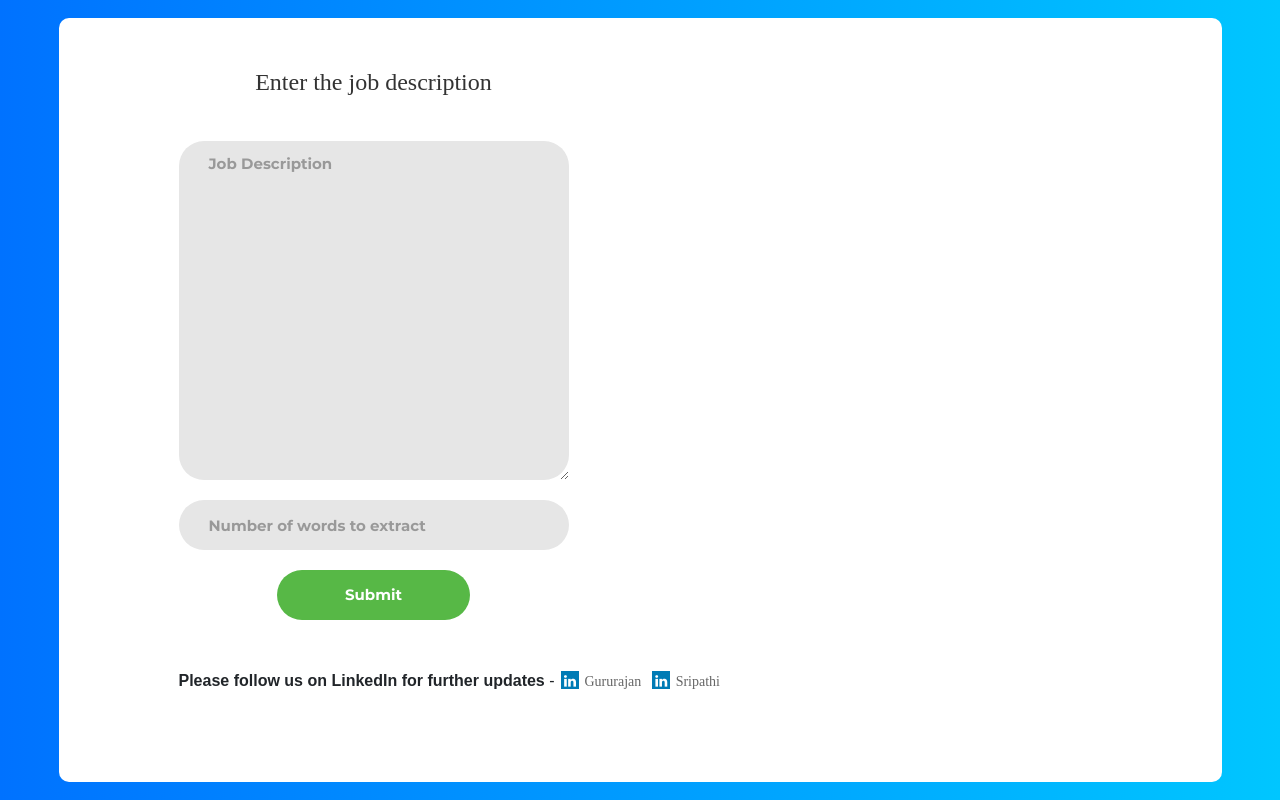
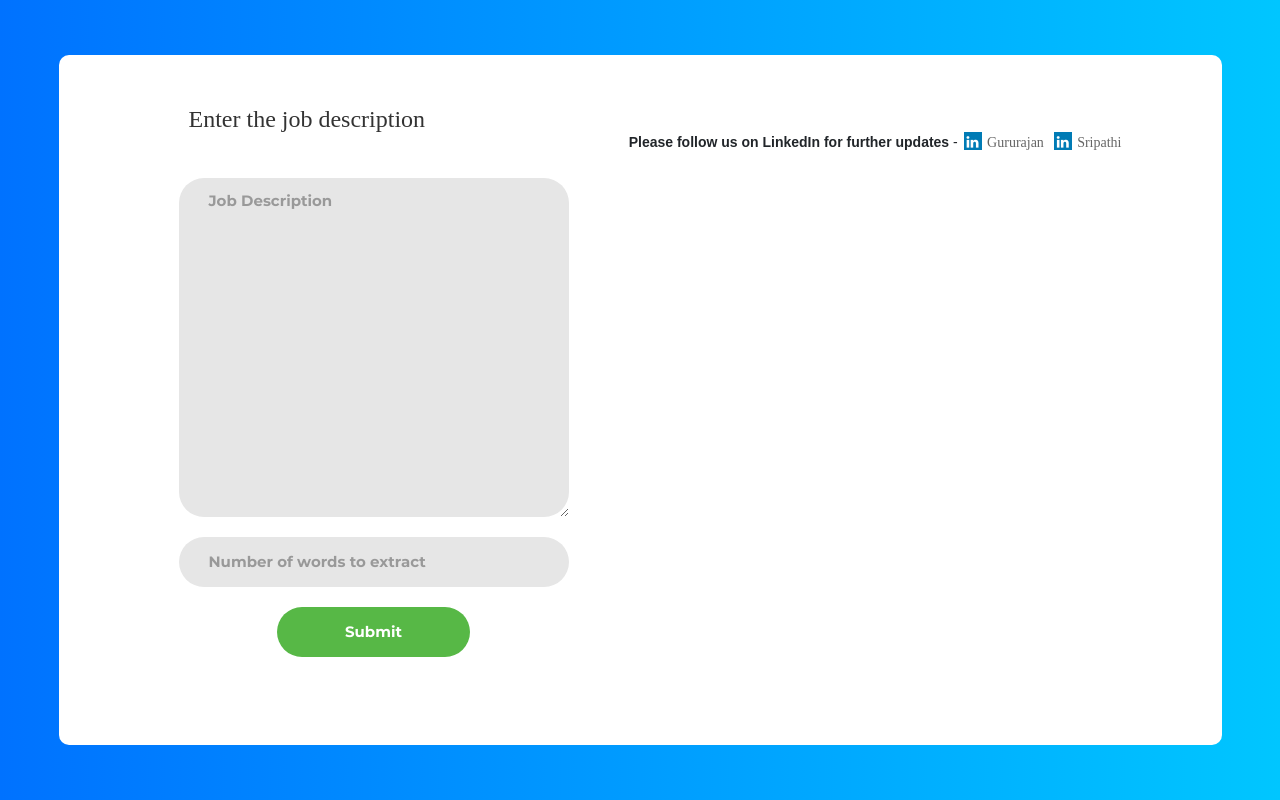
Before and after one commit to srips1990/k-xtractor, a Django app: page / in a window 1280 px wide. Run offline with Django 3.2, Linux system fonts and the light colour scheme; parts of the project's set-up code (start-up, migrations or seed data) failed here and were passed over; some libraries are stand-ins or nearby versions; some web fonts are replaced.

Commit message:
Fixed cosmetic issues

```diff
--- a/kxtractorApp/templates/kxtractorApp/home.html
+++ b/kxtractorApp/templates/kxtractorApp/home.html
@@ -31,11 +31,12 @@
 	{% csrf_token %}
 	<div class="contact1">
 		<div class="container-contact1">
+			<span class="contact1-form-title txt-left-pad">
+				Enter the job description
+			</span>
+			<span class="foot-note-right"><b>Please follow us on LinkedIn for further updates</b> - <a href="https://www.linkedin.com/in/gururajangovindan" target="new"><span class="fa fa-linkedin"></span>&nbsp;Gururajan</a>&nbsp;&nbsp;<a href="https://www.linkedin.com/in/sripathisrinivasan" target="new1"><span class="fa fa-linkedin"></span>&nbsp;Sripathi</a></span>
+
 			<form class="contact1-form validate-form">
-				<span class="contact1-form-title">
-					Enter the job description
-				</span>
-
 				<div class="wrap-input1 validate-input" data-validate = "Job description is required">
 					<textarea class="input1" id="job_desc" name="job_desc" rows="14" placeholder="Job Description"></textarea>
 					<span class="shadow-input1"></span>
@@ -47,16 +48,19 @@
 				</div>
 
 				<div class="container-contact1-form-btn">
-					<button type="button" onclick="get_output(job_desc,num_words,output,this)" class="contact1-form-btn">
+					<button type="button" onclick="get_output(job_desc,num_words,this)" class="contact1-form-btn">
 						<span>
 							Submit
 						</span>
 					</button><br><br>
 				</div>
 			</form>
-			<div id="output" class="contact1-pic js-tilt"></div>
-			<div><br><br><b>Please follow us on LinkedIn for further updates</b> - <a href="https://www.linkedin.com/in/gururajangovindan" target="new"><span class="fa fa-linkedin"></span>&nbsp;Gururajan</a>&nbsp;&nbsp;<a href="https://www.linkedin.com/in/sripathisrinivasan" target="new"><span class="fa fa-linkedin"></span>&nbsp;Sripathi</a></div>
 
+			<div id="output" class="contact1-pic">
+				<div id="status"></div>
+				<div id="most_freq_container" class="js-tilt" data-tilt></div><br><br>
+				<div id="least_freq_container" class="js-tilt" data-tilt></div>
+			</div>
 		</div>
 	</div>
 
--- a/static/theme_files/css/custom.css
+++ b/static/theme_files/css/custom.css
@@ -121,3 +121,12 @@
   background: #ff6600;
   color: white;
 }
+
+.txt-left-pad {
+  padding-left: 10px;
+}
+
+.foot-note-right {
+  float: right;
+  font-size: 14px;
+}
--- a/static/theme_files/css/main.css
+++ b/static/theme_files/css/main.css
@@ -170,7 +170,7 @@ iframe {
 /*------------------------------------------------------------------
 [  ]*/
 .contact1-pic {
-  width: 296px;
+  width: 400px;
 }
 
 .contact1-pic img {
@@ -354,7 +354,7 @@ textarea.input1 + .shadow-input1 {
   }
 
   .contact1-pic {
-    display: none;
+    width: 35%;
   }
 
   .contact1-form {
```
Also changed, not shown: static/js/index.js (+16 -28 lines).
